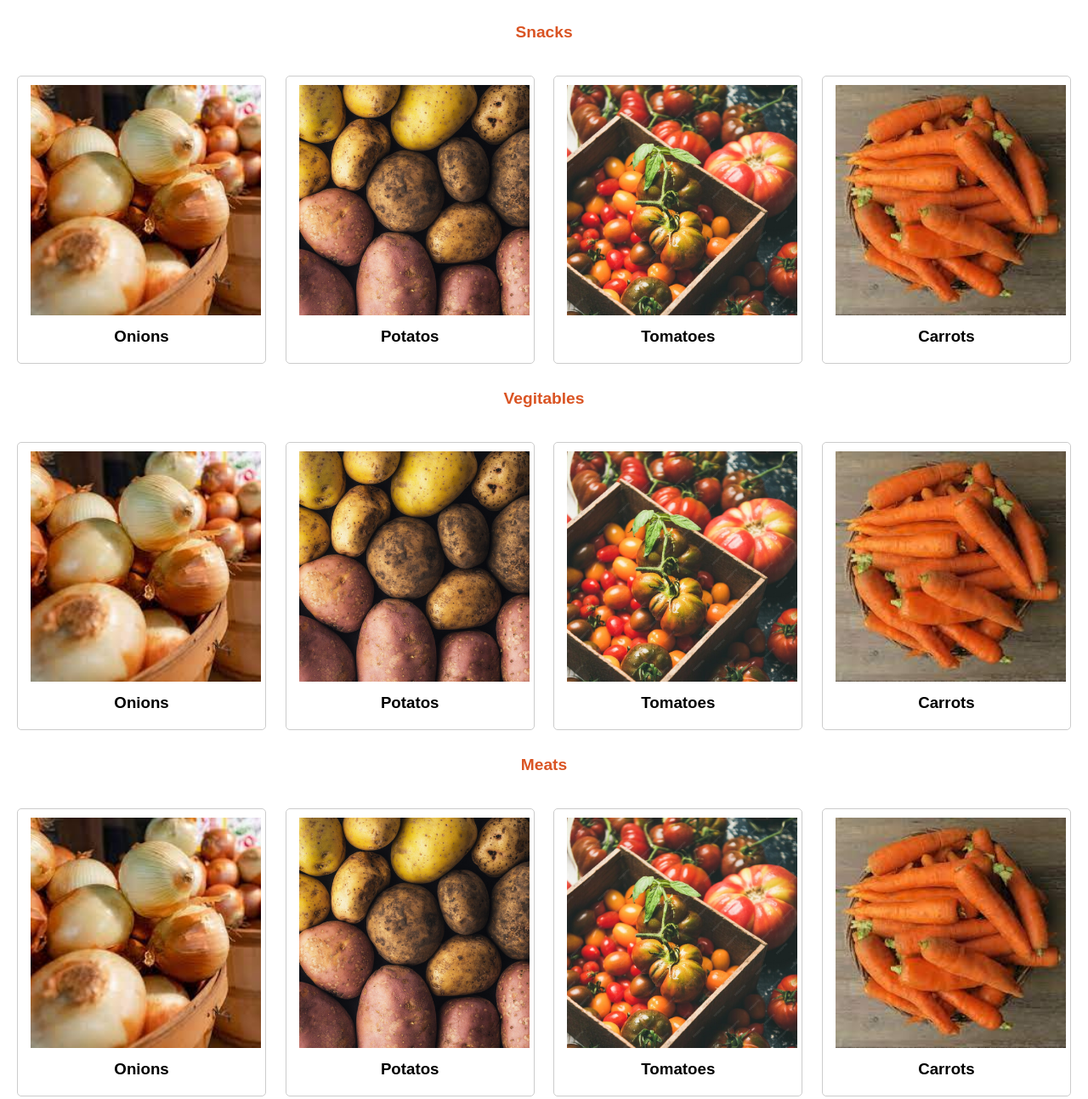
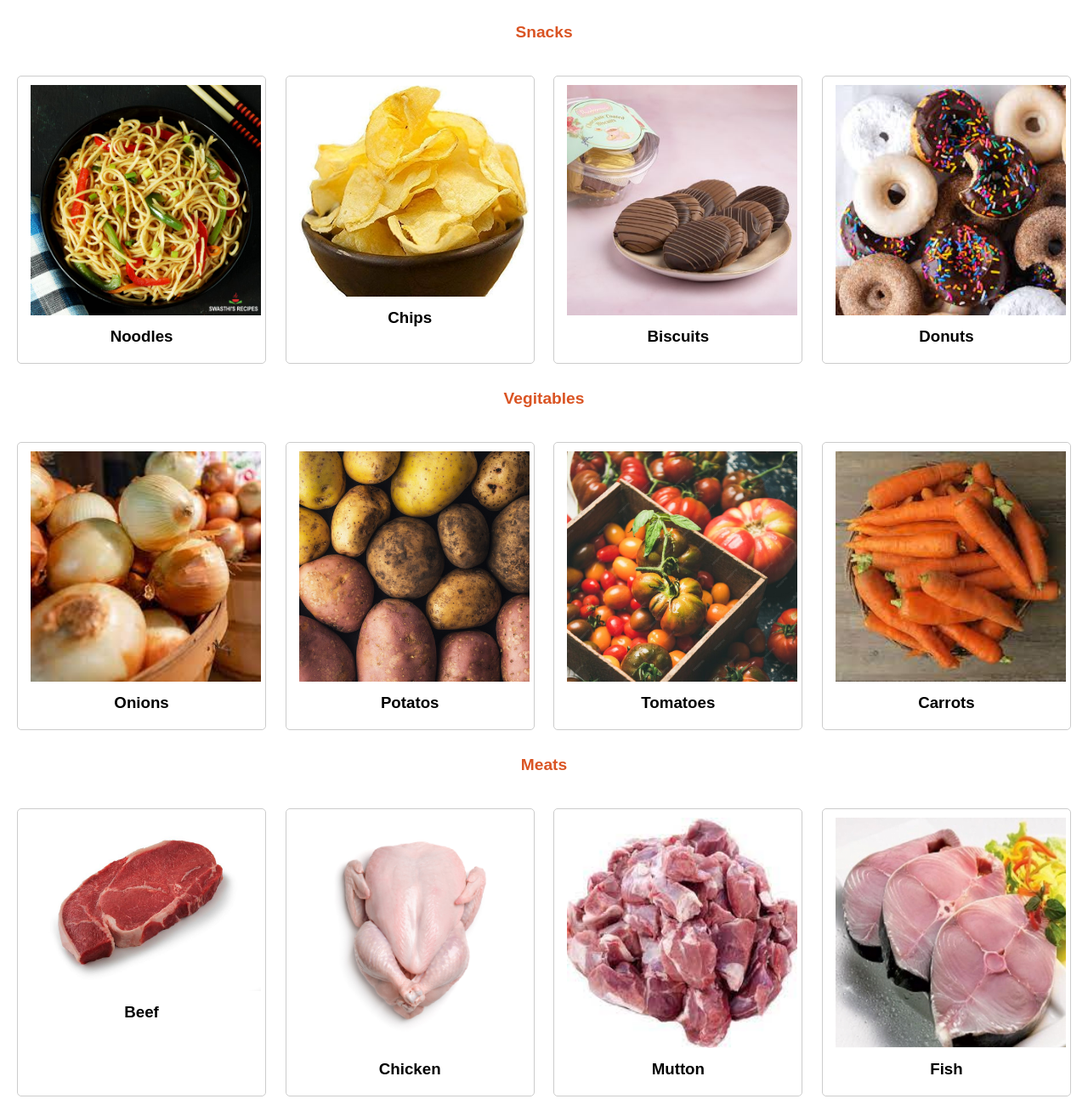
Before and after one commit to ShowkatJamil/MIS455_Assignment-2, a plain HTML site: page products.html in a window 1280 px wide. Shown: the part 49-1342 px from the top of the page at 85% size. Drawn offline with Linux system fonts and the light colour scheme.

Commit message:
products updated

```diff
--- a/products.html
+++ b/products.html
@@ -20,27 +20,27 @@
 
         <div class="grid-container">
             <div class="grid-item">
-            <img src="resources/onions.jpeg" alt="">
+            <img src="resources/noodles.jpg" alt="">
             <div class="details">
-                <h3>Onions</h3>
+                <h3>Noodles</h3>
             </div>
             </div>
             <div class="grid-item">
-                <img src="resources/potatoes.jpg" alt="">
+                <img src="resources/chips.jpg" alt="">
                 <div class="details">
-                    <h3>Potatos</h3>
+                    <h3>Chips</h3>
                 </div>
             </div>
             <div class="grid-item">
-                <img src="resources/tomatoes.jpg" alt="">
+                <img src="resources/biscuits.jpg" alt="">
                 <div class="details">
-                    <h3>Tomatoes</h3>
+                    <h3>Biscuits</h3>
                 </div>
             </div>
             <div class="grid-item">
-                <img src="resources/carrots.jpeg" alt="">
+                <img src="resources/donuts.jpeg" alt="">
                 <div class="details">
-                    <h3>Carrots</h3>
+                    <h3>Donuts</h3>
                 </div>
             </div>
 
@@ -80,27 +80,27 @@
 
         <div class="grid-container">
             <div class="grid-item">
-            <img src="resources/onions.jpeg" alt="">
+            <img src="resources/beef.jpeg" alt="">
             <div class="details">
-                <h3>Onions</h3>
+                <h3>Beef</h3>
             </div>
             </div>
             <div class="grid-item">
-                <img src="resources/potatoes.jpg" alt="">
+                <img src="resources/chicken.jpg" alt="">
                 <div class="details">
-                    <h3>Potatos</h3>
+                    <h3>Chicken</h3>
                 </div>
             </div>
             <div class="grid-item">
-                <img src="resources/tomatoes.jpg" alt="">
+                <img src="resources/mutton.jpeg" alt="">
                 <div class="details">
-                    <h3>Tomatoes</h3>
+                    <h3>Mutton</h3>
                 </div>
             </div>
             <div class="grid-item">
-                <img src="resources/carrots.jpeg" alt="">
+                <img src="resources/fish.png" alt="">
                 <div class="details">
-                    <h3>Carrots</h3>
+                    <h3>Fish</h3>
                 </div>
             </div>
 
```
Also changed, not shown: resources/beef.jpeg (added), resources/biscuits.jpg (added), resources/chicken.jpg (added), resources/chips.jpg (added), resources/donuts.jpeg (added), resources/fish.png (added), resources/mutton.jpeg (added), resources/noodles.jpg (added).
